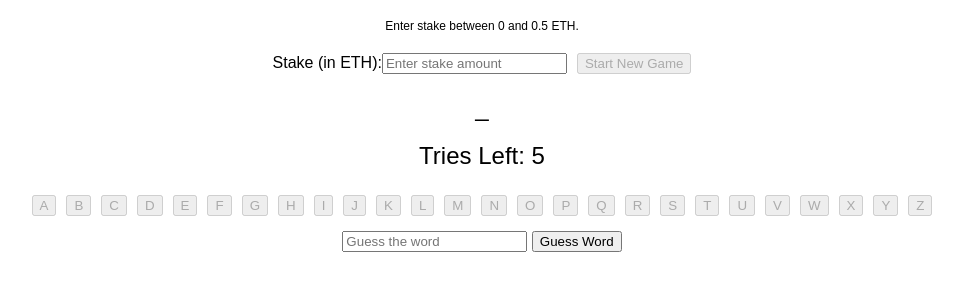
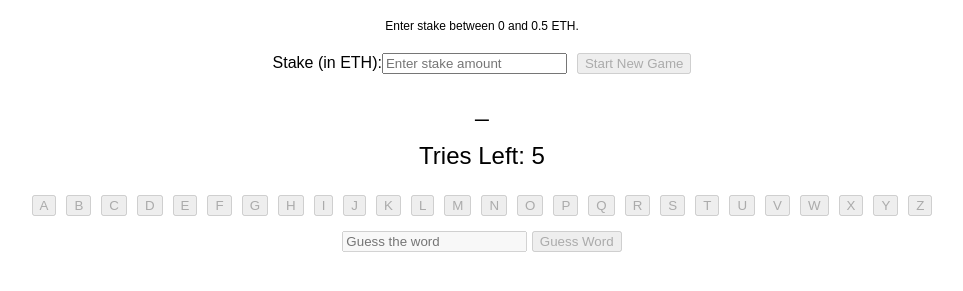
Before and after one commit to FHV2023blockchain/Hangman_Kenel_Jaeger, a website: page index.html in a window 1280 px wide. Shown: the part 61-352 px from the top of the page, without its empty margins (158-1121 px from the left). Drawn offline with Linux system fonts and the light colour scheme.

Commit message:
disable guessword initially

```diff
--- a/index.html
+++ b/index.html
@@ -23,8 +23,8 @@
     </div>
     <div class="letter-buttons" id="letterButtons"></div>
     <div class="word-guess">
-        <input type="text" id="wordGuessInput" placeholder="Guess the word">
-        <button id="guessWordButton">Guess Word</button>
+        <input type="text" id="wordGuessInput" placeholder="Guess the word" disabled>
+        <button id="guessWordButton" disabled>Guess Word</button>
     </div>
     <script src="https://cdn.jsdelivr.net/npm/web3/dist/web3.min.js"></script>
     <script src="./frontend/script.js"></script>
```
